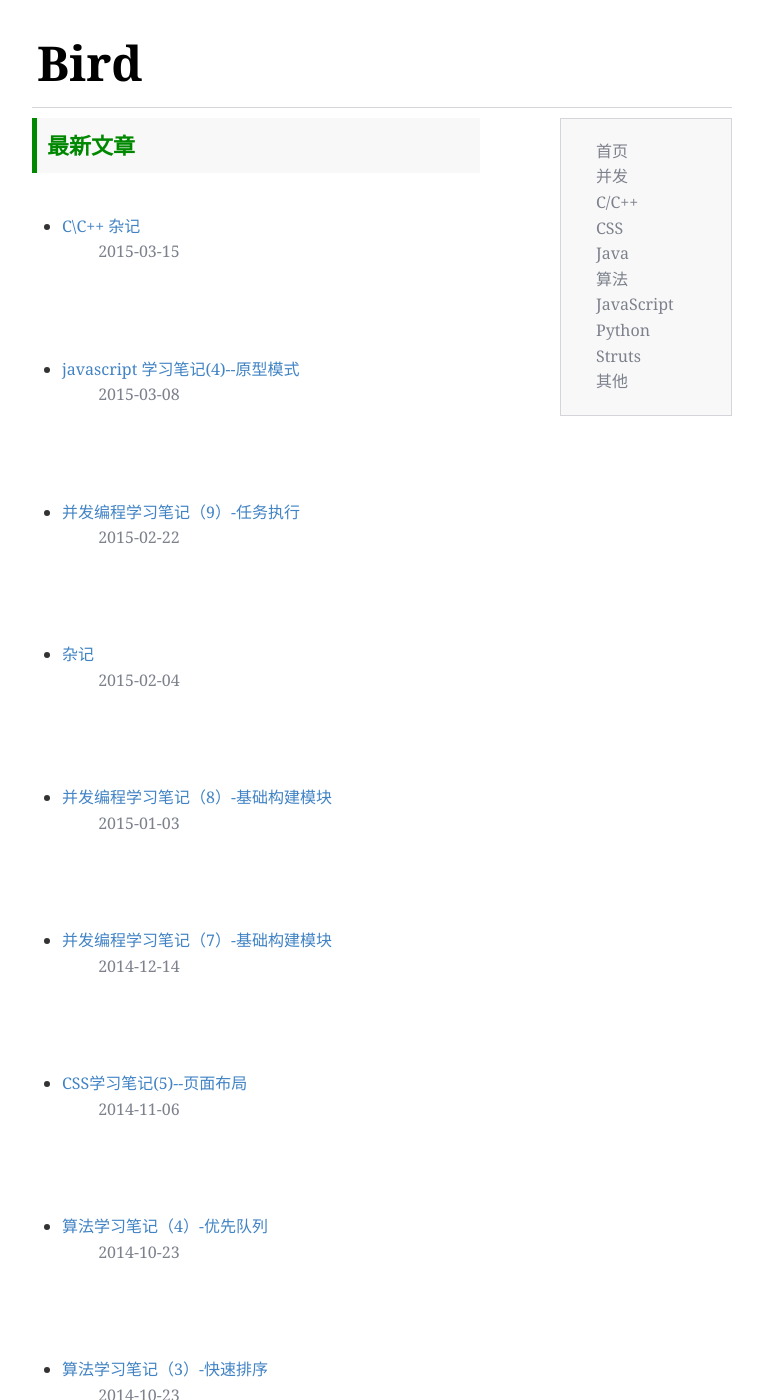
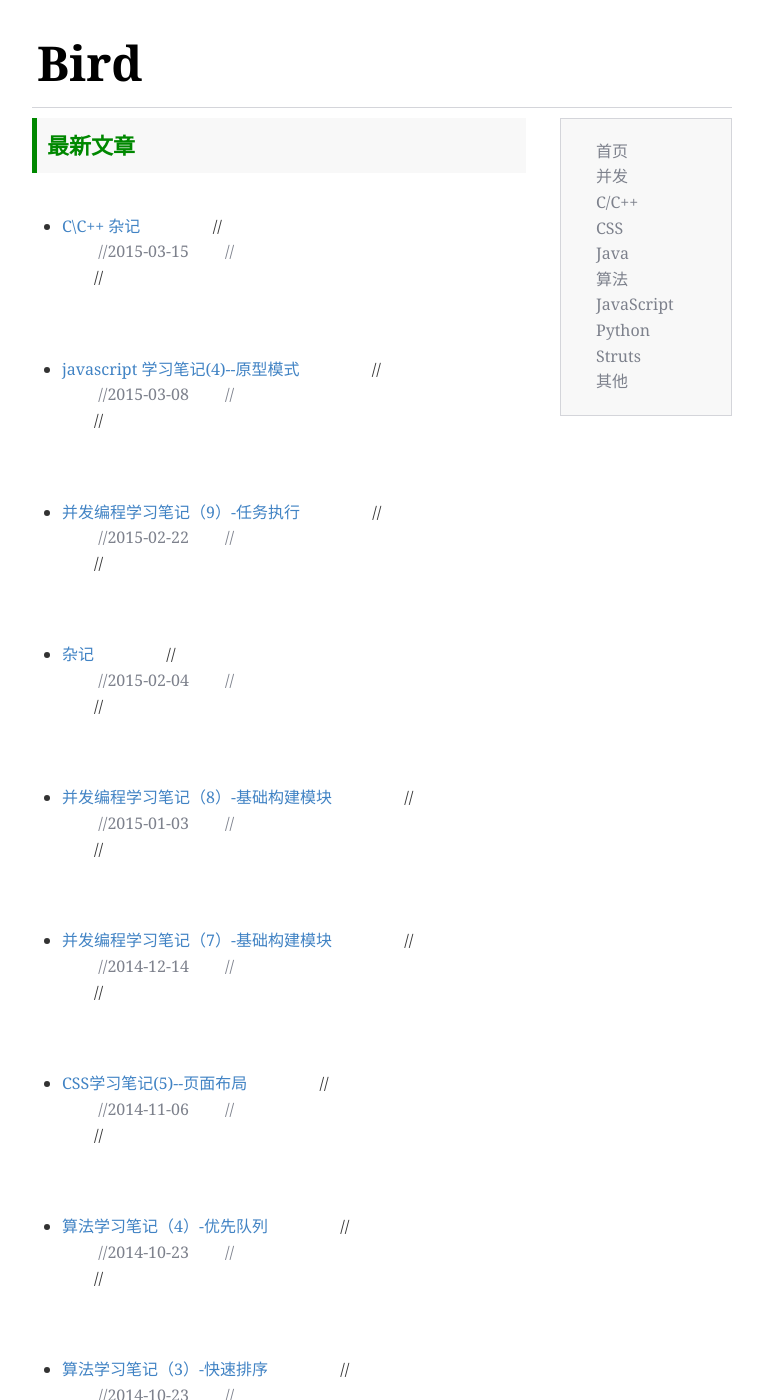
Before and after one commit to Qing-Shuang/Bird, a Jekyll site: the page built from index.html, in a window 1280 px wide and 1400 px high. Shown: the whole window, without its empty margins (258-1021 px from the left). Built offline with Jekyll 4.4.1, drawn with Linux system fonts in a browser that asks for light colours; Markdown is read by kramdown in place of the engine named in the settings; the list of posts is cut into pages by our own code; some of the changed text lies outside the part shown.

Commit message:
Update index.html

```diff
--- a/index.html
+++ b/index.html
@@ -8,10 +8,12 @@
 {% for post in site.posts %}
 
 　　<li><a href="{{ site.baseurl }}{{ post.url }}"> {{ post.title }}</a>
-　　<div class="mtime">
-　　  {{ post.date | date:"%Y-%m-%d" }}
-　　</div>
-　　<p>{{ post.description }}</p>
+
+　　//<div class="mtime">
+　　  //{{ post.date | date:"%Y-%m-%d" }}
+　　//</div>
+　　//<p>{{ post.description }}</p>
+
 　　</li>
 
 {% endfor %}
```
